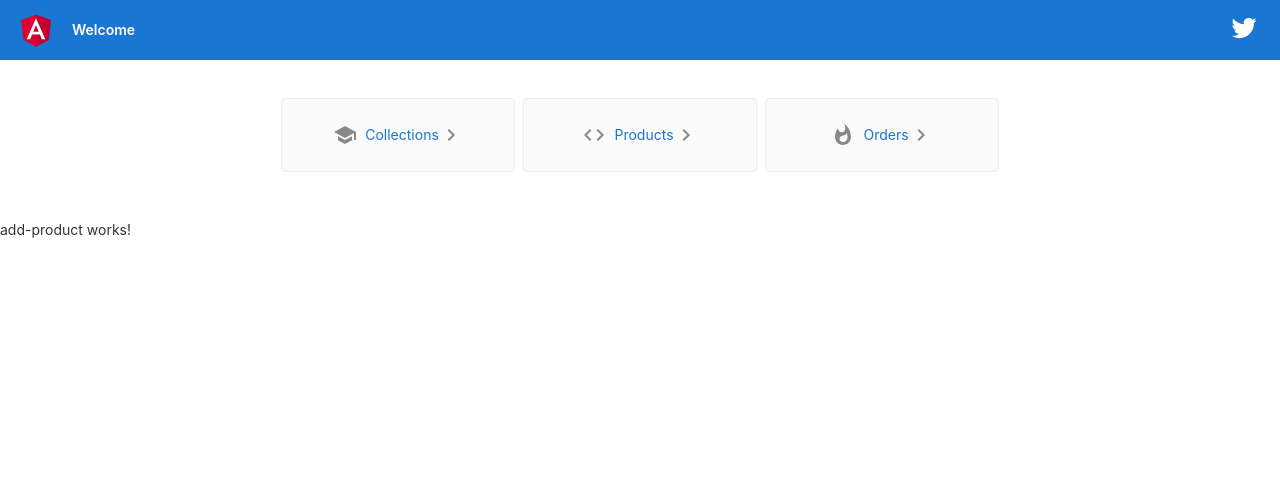
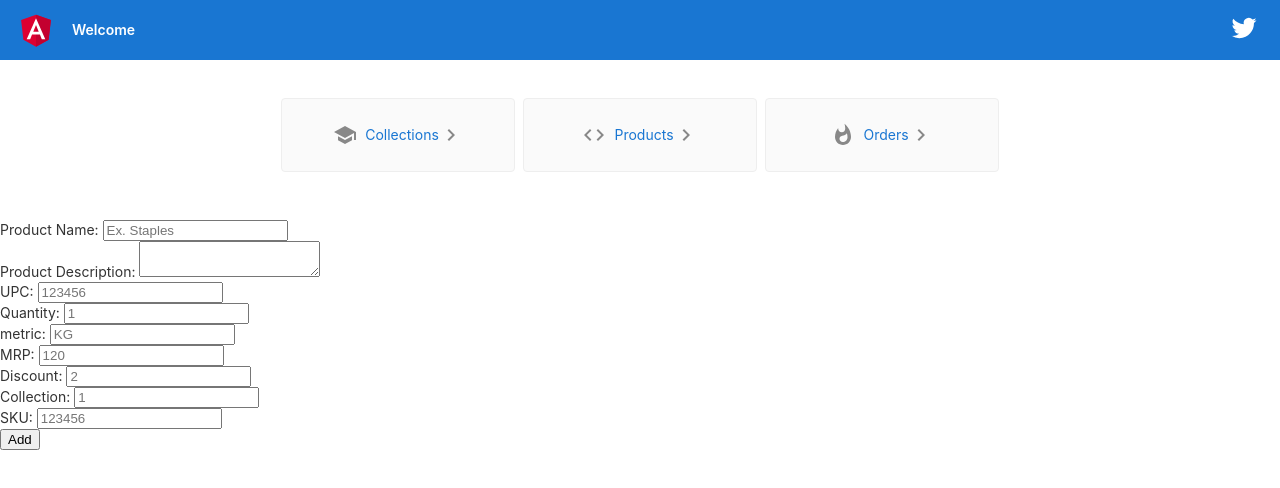
Before and after one commit to chandu-v/madrasmarketadmin, an Angular app: page /add-product in a window 1280 px wide. Shown: the top 488 px of the page. Built offline with nearby package versions, Linux system fonts and the light colour scheme.

Commit message:
Added code to fill in details for product

```diff
--- a/package.json
+++ b/package.json
@@ -24,7 +24,11 @@
     "@angular/router": "~9.0.2",
     "@azure/ng-deploy": "^0.2.3",
     "@material/grid-list": "^4.0.0",
+    "@material/select": "^7.0.0",
+    "angular-material": "^1.1.24",
+    "angular-material-expansion-panel": "^0.7.2",
     "ng-form-group": "^1.4.2",
+    "ngx-mat-select-search": "^3.0.1",
     "rxjs": "~6.5.4",
     "tslib": "^1.10.0",
     "zone.js": "~0.10.2"
--- a/src/app/add-product/add-product.component.html
+++ b/src/app/add-product/add-product.component.html
@@ -1 +1,59 @@
-<p>add-product works!</p>
+<div class="example-container">
+
+  <label>
+    Product Name:
+    <input type="text" placeholder="Ex. Staples" [ngModel]="product_name" [formControl]="name_form_control" required >
+  </label>
+  <br>
+  <label>
+    Product Description:
+    <textarea placeholde="Product Description" [value]="product_description" [formControl]="description_form_control">
+    </textarea>
+  </label>
+  <br>
+  <label>
+    UPC:
+    <input type="text" placeholder="123456" [ngModel]="upc" [formControl]="upc_form_control">
+  </label>
+  <br>
+  <label>
+    Quantity:
+    <input type="text" placeholder="1" [value]="quantity" [formControl]="quantity_form_control">
+
+  </label>
+  <br>
+  <label>
+    metric:
+    <input type="text" placeholder="KG" [value]="metric" [formControl]="metric_form_control">
+
+  </label>
+  <br>
+  <label>
+    MRP:
+    <input type="text" placeholder="120" [value]="mrp" [formControl]="mrp_form_control">
+
+  </label>
+  <br>
+  <label>
+    Discount:
+    <input type="text" placeholder="2" [value]="discount" [formControl]="discount_form_control">
+
+  </label>
+  <br>
+  <label>
+    Collection:
+    <input type="text" placeholder="1" [value]="collection" [formControl]="collection_form_control">
+
+  </label>
+  <br>
+
+  <label>
+    SKU:
+    <input type="text" placeholder="123456" [value]="sku" [formControl]="sku_form_control">
+
+  </label>
+  <br>
+    <button (click)="onSubmit()">Add</button>
+  <mat-spinner [style.visibility]="isHidden? 'hidden': 'visible'"></mat-spinner>
+  </div>
+  <!-- product_name	product_desctiption	upc	quantity	metric	image1	image2	mrp	gst	discount	collection	sku	tamil_title -->
--- a/src/app/add-product/add-product.component.ts
+++ b/src/app/add-product/add-product.component.ts
@@ -1,4 +1,5 @@
 import { Component, OnInit } from '@angular/core';
+import { FormControl, Validators } from '@angular/forms';
 
 @Component({
   selector: 'app-add-product',
@@ -6,10 +7,60 @@ import { Component, OnInit } from '@angular/core';
   styleUrls: ['./add-product.component.css']
 })
 export class AddProductComponent implements OnInit {
+  name_form_control = new FormControl('', [Validators.required]);
+  description_form_control = new FormControl('', [Validators.required]);
+  upc_form_control = new FormControl('', [Validators.required]);
+  quantity_form_control = new FormControl('', [Validators.required]);
+  metric_form_control = new FormControl('', [Validators.required]);
+  image1_form_control = new FormControl('', [Validators.required]);
+  image2_form_control = new FormControl('', [Validators.required]);
+  mrp_form_control = new FormControl('', [Validators.required]);
+  gst_form_control = new FormControl('', [Validators.required]);
+  discount_form_control = new FormControl('', [Validators.required]);
+  collection_form_control = new FormControl('', [Validators.required]);
+  sku_form_control = new FormControl('', [Validators.required]);
+  tamil_title_form_control = new FormControl('', [Validators.required]);
 
+  product_name; product_description; upc; quantity; metric; image1; image2; mrp; gst; discount; collection; sku; tamil_title;
+
+  isHidden = true;
   constructor() { }
 
   ngOnInit(): void {
   }
 
+  onSubmit() {
+
+    console.log(this.name_form_control.value);
+    console.log(this.description_form_control.value);
+    console.log(this.upc_form_control.value);
+    console.log(this.quantity_form_control.value);
+    console.log(this.metric_form_control.value);
+    console.log(this.image1_form_control.value);
+    console.log(this.image2_form_control.value);
+    console.log(this.mrp_form_control.value);
+    console.log(this.gst_form_control.value);
+    console.log(this.discount_form_control.value);
+    console.log(this.collection_form_control.value);
+    console.log(this.sku_form_control.value);
+
+    if(!this.name_form_control.hasError('required')
+      && this.description_form_control.valid){
+        alert('All fields are mandatory');
+        return;
+    };
+    console.log(this.description_form_control.value);
+    console.log(this.upc_form_control.value);
+    console.log(this.quantity_form_control.value);
+    console.log(this.metric_form_control.value);
+    console.log(this.image1_form_control.value);
+    console.log(this.image2_form_control.value);
+    console.log(this.mrp_form_control.value);
+    console.log(this.gst_form_control.value);
+    console.log(this.discount_form_control.value);
+    console.log(this.collection_form_control.value);
+    console.log(this.sku_form_control.value);
+
+  }
+
 }
--- a/src/app/app.module.ts
+++ b/src/app/app.module.ts
@@ -17,6 +17,7 @@ import {MatGridListModule} from '@angular/material/grid-list';
 import {MatProgressSpinnerModule} from '@angular/material/progress-spinner';
 import {MatIconModule} from '@angular/material/icon';
 import {MatListModule} from '@angular/material/list';
+import {MatExpansionModule} from '@angular/material/expansion';
 
 @NgModule({
   declarations: [
@@ -27,6 +28,7 @@ import {MatListModule} from '@angular/material/list';
     AddProductComponent
   ],
   imports: [
+    MatExpansionModule,
     MatListModule,
     FormsModule,
     MatIconModule,
--- a/src/app/bean/collection.ts
+++ b/src/app/bean/collection.ts
@@ -1,5 +1,6 @@
 export class Collection{
     collection_id: number;
     collection_name: string;
+    parent_id: number;
 
 }
--- a/src/app/collection/collection.component.html
+++ b/src/app/collection/collection.component.html
@@ -3,7 +3,7 @@
   <div class="card-container">
     <a class="card"  rel="noopener" href="add-collection/">
 
-      <span>Add Collection</span>
+      <span>Add Top Collection</span>
 
 
 
@@ -29,7 +29,7 @@
     <!-- Weight Column -->
     <ng-container matColumnDef="action">
       <th mat-header-cell *matHeaderCellDef> Action </th>
-      <td mat-cell *matCellDef="let element"> {{element.action}} </td>
+      <td mat-cell *matCellDef="let element"> {{element.parent_id}} </td>
     </ng-container>
 
 
--- a/src/app/product/product.component.html
+++ b/src/app/product/product.component.html
@@ -1,3 +1,4 @@
+<div class="content" role="main">
 <div class="card-container">
   <a class="card" rel="noopener" href="add-product/">
 
@@ -15,4 +16,4 @@
   <tr class="mat-row" *ngFor="let product of map.values()">
     <td class="mat-cell" *ngFor="let item of product">{{item.value}}</td>
   </tr>
-</table>
+</table></div>
--- a/src/app/service/collection-service.service.ts
+++ b/src/app/service/collection-service.service.ts
@@ -31,7 +31,7 @@ export class CollectionServiceService {
 
   addCollection(collection_name: String)   {
     const collectionInsertURL = `${this.baseURL}collections/add`;
-    const body = JSON.stringify({"collection_name": collection_name});
+    const body = JSON.stringify({"collection_name": collection_name,"parent_id":-1});
     console.log(collectionInsertURL);
     console.log(body);
 
```
Also changed, not shown: 1 other file (tests, documents, lock files or other folders).
